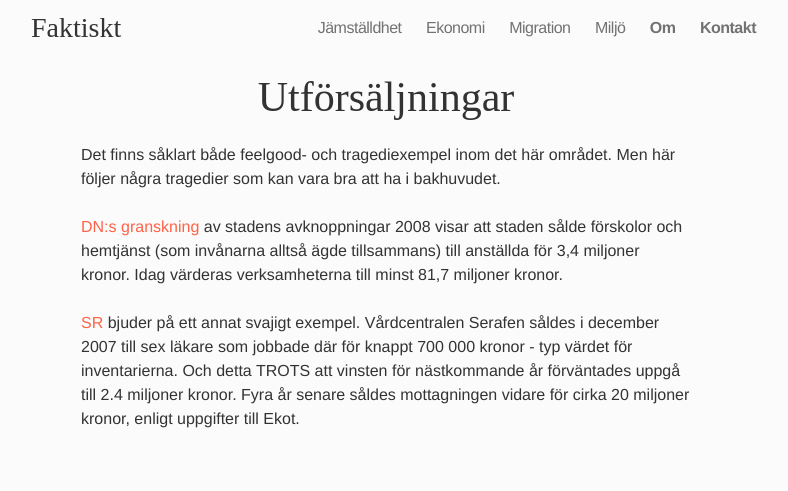
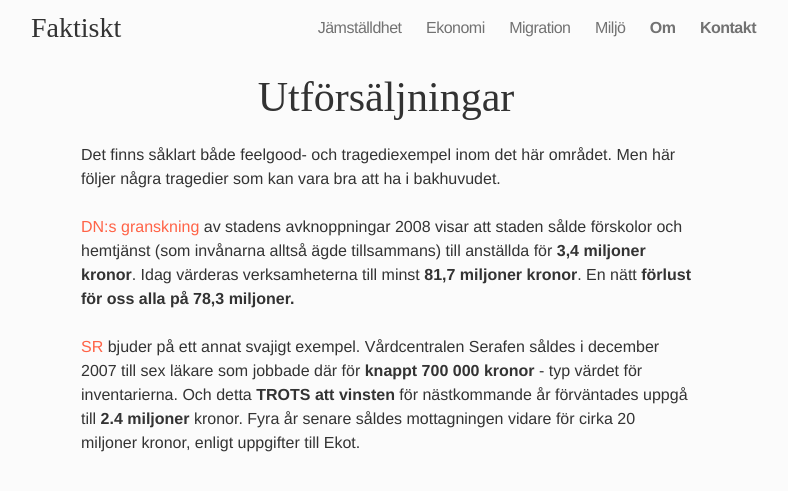
Before and after one commit to frigolitvarulv/faktiskt.github.io, a Jekyll site: the page built from ekonomi/valfrihet-gynnar-alla/utf-rs-ljningar.md, in a window 1280 px wide. Shown: the top 491 px of the page, without its empty margins (254-1042 px from the left). Built offline with Jekyll 4.4.1, drawn with Linux system fonts in a browser that asks for light colours; nearby versions of some CDN libraries; Markdown is read by kramdown in place of the engine named in the settings.

Commit message:
Updated utf-rs-ljningar.md

```diff
--- a/ekonomi/valfrihet-gynnar-alla/utf-rs-ljningar.md
+++ b/ekonomi/valfrihet-gynnar-alla/utf-rs-ljningar.md
@@ -7,7 +7,8 @@ sort: 3
 
 
 
+
 Det finns såklart både feelgood- och tragediexempel inom det här området. Men här följer några tragedier som kan vara bra att ha i bakhuvudet.<br><br>
-[DN:s granskning](http://www.dn.se/ekonomi/utforsaljningar-med-miljonrabatt/) av stadens avknoppningar 2008 visar att staden sålde förskolor och hemtjänst (som invånarna alltså ägde tillsammans) till anställda för 3,4 miljoner kronor. Idag värderas verksamheterna till minst 81,7 miljoner kronor.
+[DN:s granskning](http://www.dn.se/ekonomi/utforsaljningar-med-miljonrabatt/) av stadens avknoppningar 2008 visar att staden sålde förskolor och hemtjänst (som invånarna alltså ägde tillsammans) till anställda för **3,4 miljoner kronor**. Idag värderas verksamheterna till minst **81,7 miljoner kronor**. En nätt **förlust för oss alla på 78,3 miljoner.**
 <br><br>
-[SR](http://sverigesradio.se/sida/artikel.aspx?programid=83&artikel=5079798) bjuder på ett annat svajigt exempel. Vårdcentralen Serafen såldes i december 2007 till sex läkare som jobbade där för knappt 700 000 kronor -  typ värdet för inventarierna. Och detta TROTS att vinsten för nästkommande år förväntades uppgå till 2.4 miljoner kronor. Fyra år senare såldes mottagningen vidare för cirka 20 miljoner kronor, enligt uppgifter till Ekot.
+[SR](http://sverigesradio.se/sida/artikel.aspx?programid=83&artikel=5079798) bjuder på ett annat svajigt exempel. Vårdcentralen Serafen såldes i december 2007 till sex läkare som jobbade där för **knappt 700 000 kronor** -  typ värdet för inventarierna. Och detta **TROTS att vinsten** för nästkommande år förväntades uppgå till **2.4 miljoner** kronor. Fyra år senare såldes mottagningen vidare för cirka 20 miljoner kronor, enligt uppgifter till Ekot.
```
